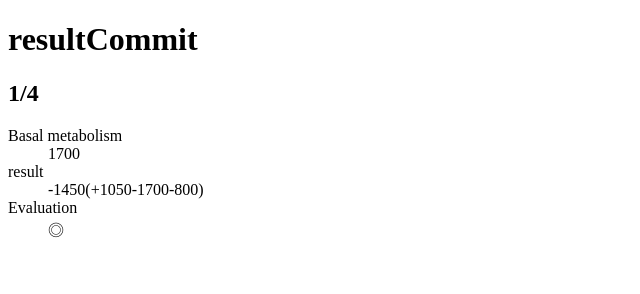
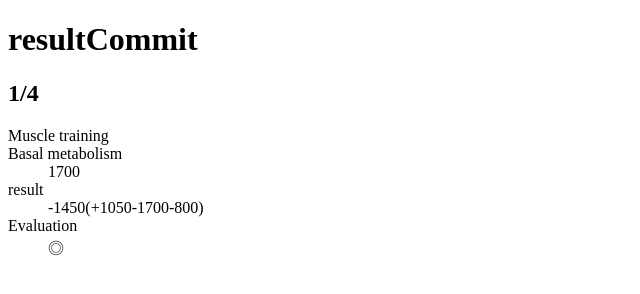
Before and after one commit to kunishige-suzuki/test, a plain HTML site: page index.html in a window 1280 px wide. Shown: the whole page, without its empty margins (0-640 px from the left). Drawn offline with Linux system fonts and the light colour scheme.

Commit message:
内容追加でコンフリクト
コンフリクト用のデータ追加

```diff
--- a/index.html
+++ b/index.html
@@ -11,6 +11,7 @@
   <section>
     <h2><time>1/4</time></h2>
     <dl>
+      <dt>Muscle training</dt>
       <dt>Basal metabolism</dt>
       <dd>1700</dd>
       <dt>result</dt>
```
